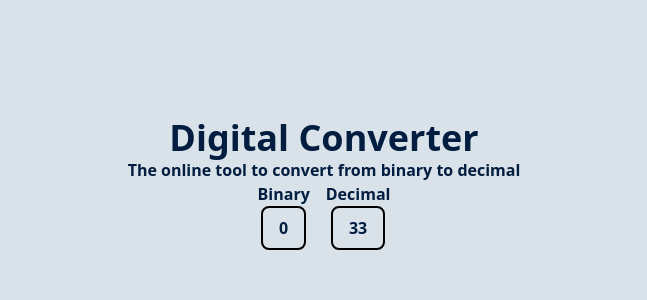
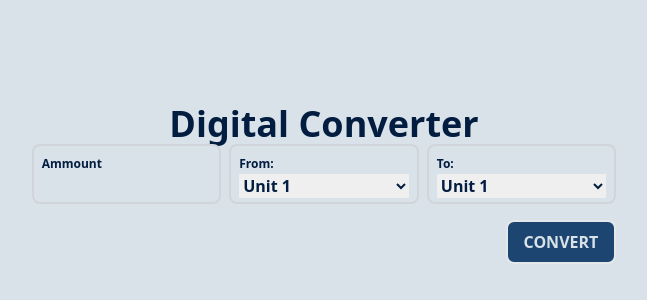
Before and after one commit to otrocadev/international-converter, a React (Vite) app: page / in a window 1280 px wide. Shown: the part 216-516 px from the top of the page, without its empty margins (316-963 px from the left). Built offline with nearby package versions, Linux system fonts and the light colour scheme.

Commit message:
Basic structure of the UI for choosing the change created

```diff
--- a/src/App.jsx
+++ b/src/App.jsx
@@ -1,5 +1,5 @@
 import { useState } from 'react'
-import Converter from './Converter.jsx'
+import ConversorDisplay from './assets/ConversorDisplay'
 
 function App() {
   const [count, setCount] = useState(0)
@@ -7,15 +7,7 @@ function App() {
   return (
     <main className="h-screen flex flex-col items-center justify-center">
       <h1 className="text-4xl">Digital Converter</h1>
-      <h2>
-        <span>The online tool to convert from </span>
-        <span>binary</span> {/* animation with options in the future */}
-        <span> to </span>
-        <span>decimal</span> {/* animation with options in the future */}
-      </h2>
-      <div className="flex flex-col xl:flex-row items-center justify-center">
-        <Converter />
-      </div>
+      <ConversorDisplay />
     </main>
   )
 }
--- a/src/Converter.jsx
+++ /dev/null
@@ -1,16 +0,0 @@
-import React, { useState } from 'react'
-
-import ResultDisplay from './assets/ResultDisplay'
-
-const Converter = () => {
-  return (
-    <ResultDisplay
-      firstNumber="0"
-      secondNumber="33"
-      firstUnit="Binary"
-      secondUnit="Decimal"
-    />
-  )
-}
-
-export default Converter
--- /dev/null
+++ b/src/assets/ConversorDisplay.jsx
@@ -0,0 +1,28 @@
+import React from 'react'
+import Selector from '../uiComponents/Selector'
+
+const ConversorDisplay = () => {
+  return (
+    <main className="flex flex-col gap-4">
+      <section className="flex flex-col lg:flex-row gap-2">
+        <div className="flex-1 border-2 border-gray-300 px-2 py-1 rounded-lg">
+          <label htmlFor="unit-select" className="text-xs">
+            Ammount
+          </label>
+          <input
+            type="number"
+            id="input-number"
+            className="w-full bg-softgray px-2"
+          />
+        </div>
+        <Selector isFrom={true} />
+        <Selector isFrom={false} />
+      </section>
+      <button className="flex place-self-end bg-navyblue border-2 py-2 px-4 rounded-lg text-softgray">
+        CONVERT
+      </button>
+    </main>
+  )
+}
+
+export default ConversorDisplay
--- a/src/assets/ResultDisplay.jsx
+++ /dev/null
@@ -1,27 +0,0 @@
-import React, { useState } from 'react'
-
-const ResultDisplay = ({
-  firstUnit,
-  secondUnit,
-  firstNumber,
-  secondNumber,
-}) => {
-  return (
-    <main className="flex gap-4">
-      <section className="flex flex-col items-center justify-center">
-        <h2 className="">{firstUnit}</h2>
-        <div className="border-2 rounded-lg border-black px-4 py-2">
-          {firstNumber}
-        </div>
-      </section>
-      <section className="flex flex-col items-center justify-center">
-        <h2 className="">{secondUnit}</h2>
-        <div className="border-2 rounded-lg border-black px-4 py-2">
-          {secondNumber}
-        </div>
-      </section>
-    </main>
-  )
-}
-
-export default ResultDisplay
--- /dev/null
+++ b/src/uiComponents/Selector.jsx
@@ -0,0 +1,18 @@
+import React from 'react'
+
+const ConversorDisplay = ({ isFrom }) => {
+  return (
+    <div className="flex-1 border-2 border-gray-300 px-2 py-1 rounded-lg">
+      <label htmlFor="unit-select" className="text-xs">
+        {isFrom ? 'From:' : 'To:'}
+      </label>
+      <select id="unit-select" className="w-full">
+        <option value="unit1">Unit 1</option>
+        <option value="unit2">Unit 2</option>
+        <option value="unit3">Unit 3</option>
+      </select>
+    </div>
+  )
+}
+
+export default ConversorDisplay
--- a/tailwind.config.js
+++ b/tailwind.config.js
@@ -3,7 +3,13 @@ export default {
   content: ['./index.html', './src/**/*.{js,ts,jsx,tsx}'],
   theme: {
     extend: {
-      colors: {},
+      colors: {
+        darkblue: '#021d40',
+        navyblue: '#1d4571',
+        midblue: '#2a537e',
+        slategray: '#92a8be',
+        softgray: '#d9e2e8',
+      },
     },
   },
   plugins: [],
```
